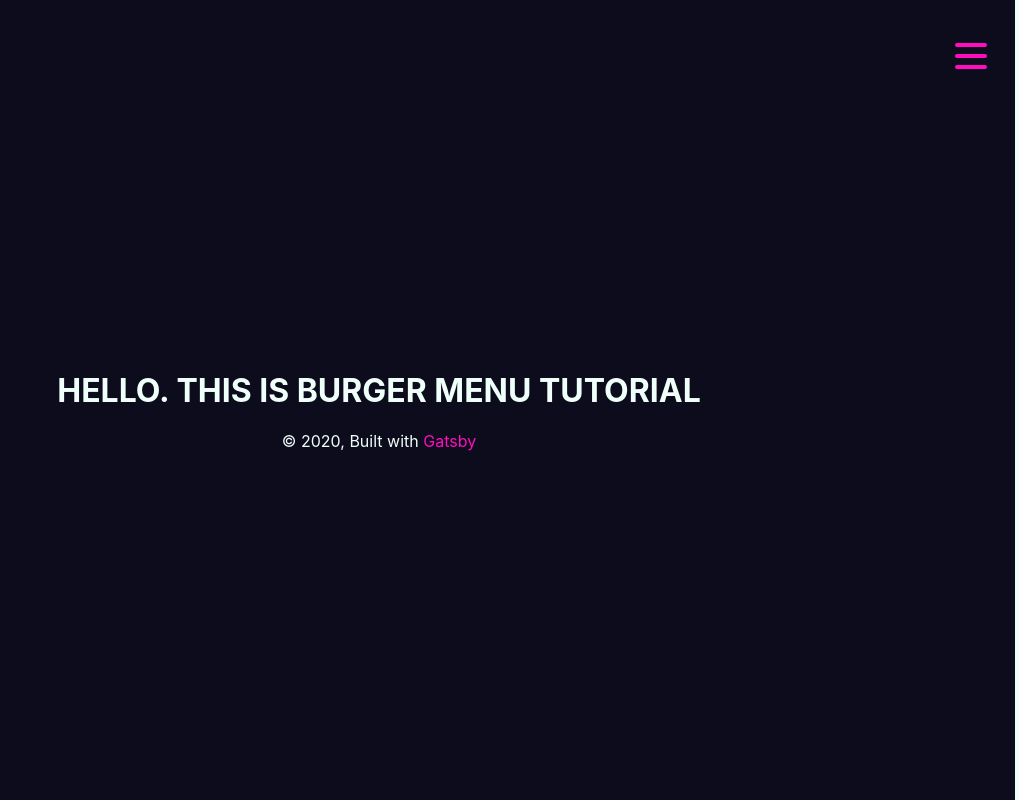
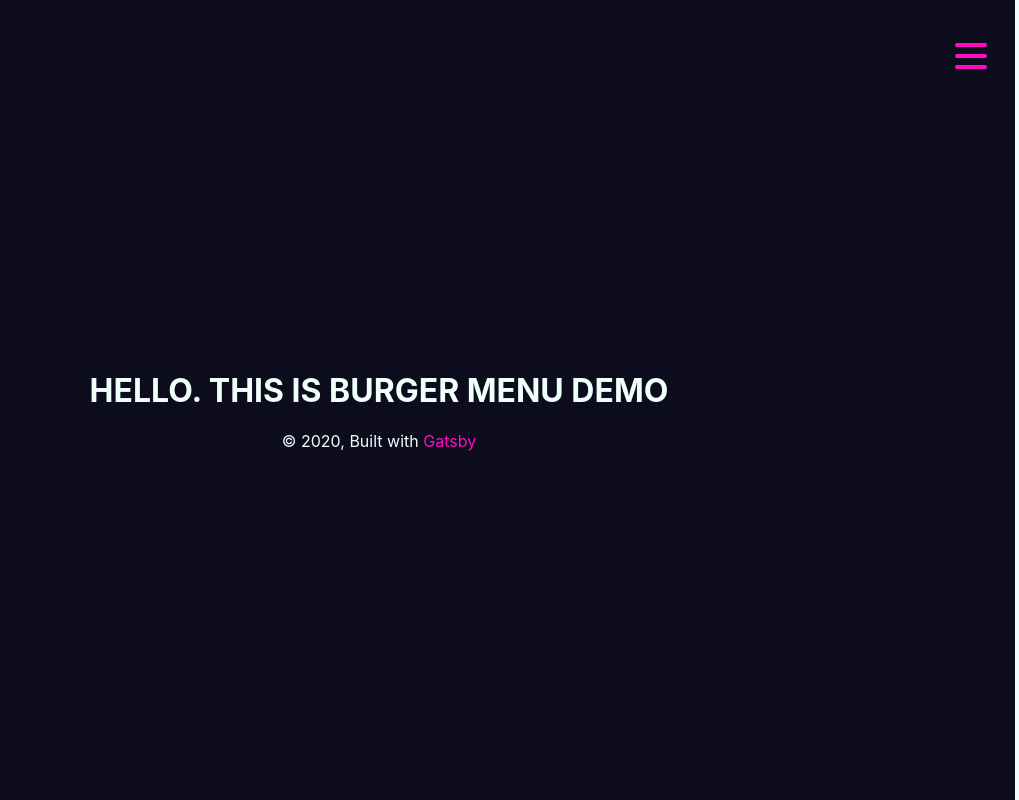
Before and after one commit to WCNewell/gatsby-play, a Gatsby site: page / in a window 1280 px wide. Shown: the top 800 px of the page, without its empty margins (261-1280 px from the left). Built offline with nearby package versions, Linux system fonts and the light colour scheme; Gatsby itself is replaced by a stand-in of ours.

Commit message:
Update to text
Update to text

```diff
--- a/src/components/app.js
+++ b/src/components/app.js
@@ -21,7 +21,7 @@ function App() {
           <Menu open={open} setOpen={setOpen} id={menuId} />
         </div>
         <div>
-          <h1>Hello. This is burger menu tutorial</h1>
+          <h1>Hello. This is burger menu demo</h1>
         </div>
         <footer>
           © {new Date().getFullYear()}, Built with
```
